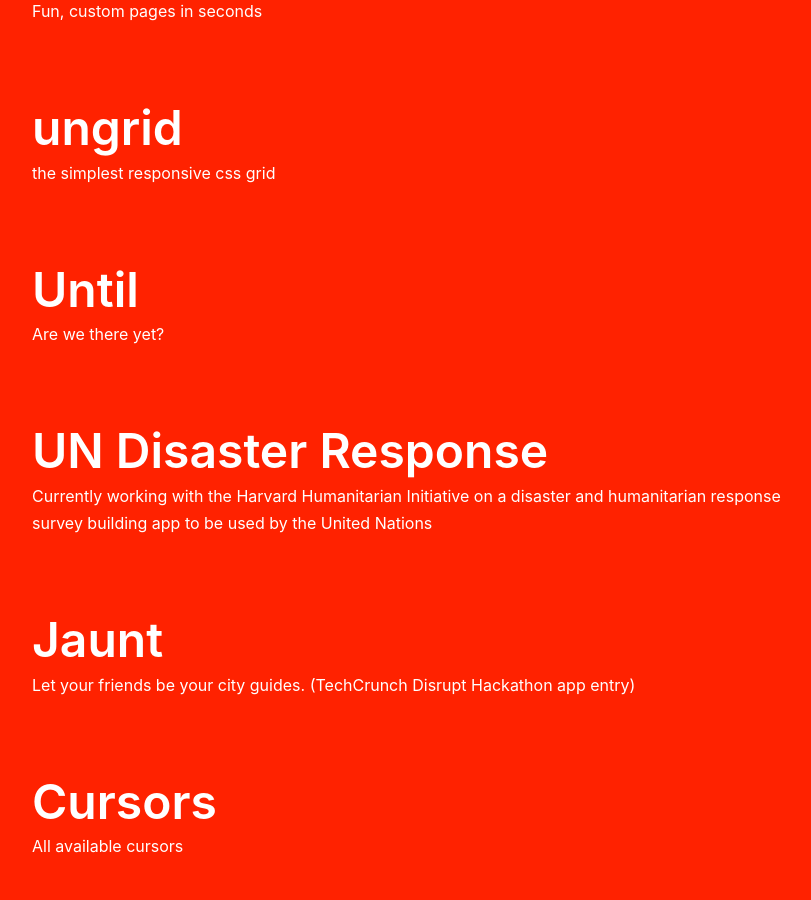
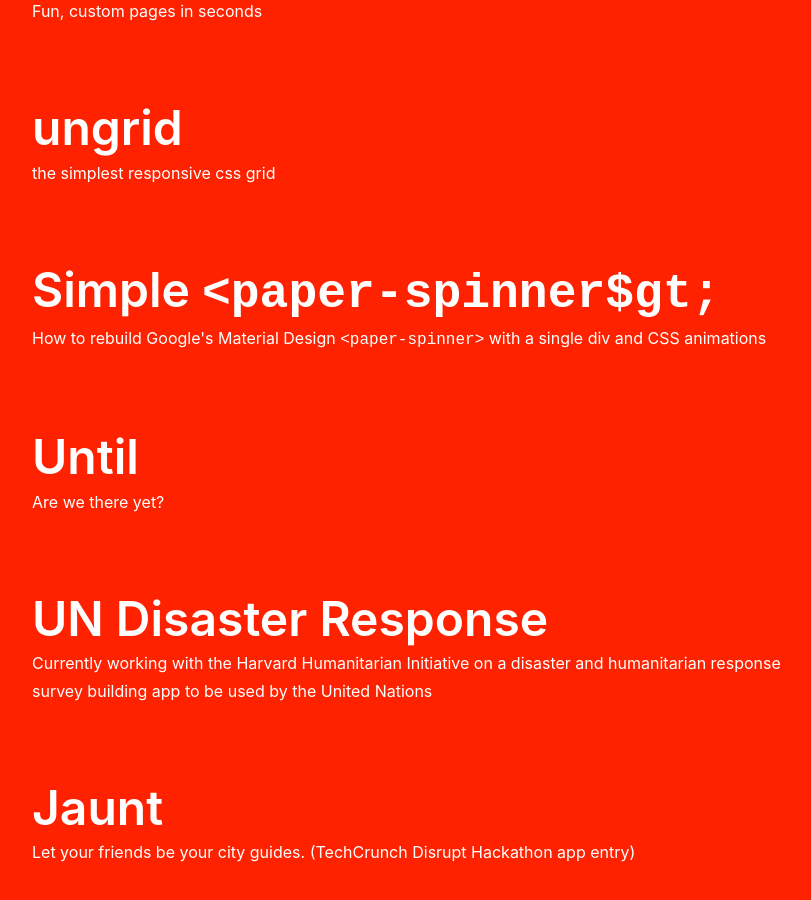
Before and after one commit to chrisnager/chrisnager.github.io, a Jekyll site: the page built from projects.html, in a window 1280 px wide and 900 px high, scrolled down 831 px. Shown: the whole window, without its empty margins (208-1019 px from the left). Built offline with Jekyll 4.4.1, drawn with Linux system fonts in a browser that asks for light colours; nearby versions of some CDN libraries; library files that are not in the unit come from our copies.

Commit message:
Add simple paper spinner, update relative links

```diff
--- a/projects.html
+++ b/projects.html
@@ -35,14 +35,21 @@
     </li>
 
     <li class="project">
-        <a class="project__link" href="//chrisnager.github.io/ungrid">
+        <a class="project__link" href="/ungrid">
             <h1 class="project__title">ungrid</h1>
             <p class="project__description">the simplest responsive css grid</p>
         </a>
     </li>
 
     <li class="project">
-        <a class="project__link" href="//chrisnager.github.io/until">
+        <a class="project__link" href="/simple-paper-spinner">
+            <h1 class="project__title">Simple <code>&lt;paper-spinner$gt;</code></h1>
+            <p class="project__description">How to rebuild Google's Material Design <code>&lt;paper-spinner&gt;</code> with a single div and CSS animations</p>
+        </a>
+    </li>
+
+    <li class="project">
+        <a class="project__link" href="/until">
             <h1 class="project__title">Until</h1>
             <p class="project__description">Are we there yet?</p>
         </a>
@@ -63,56 +70,56 @@
     </li>
 
     <li class="project">
-        <a class="project__link" href="//chrisnager.github.io/cursors">
+        <a class="project__link" href="/cursors">
             <h1 class="project__title">Cursors</h1>
             <p class="project__description">All available cursors</p>
         </a>
     </li>
 
     <li class="project">
-        <a class="project__link" href="//chrisnager.github.io/simple-debug.css">
+        <a class="project__link" href="/simple-debug.css">
             <h1 class="project__title">simple-debug.css</h1>
             <p class="project__description">Debug your layouts with one line of CSS</p>
         </a>
     </li>
 
     <li class="project">
-        <a class="project__link" href="//chrisnager.github.io/palette">
+        <a class="project__link" href="/palette">
             <h1 class="project__title">palette</h1>
             <p class="project__description">A simple color palette</p>
         </a>
     </li>
 
     <li class="project">
-        <a class="project__link" href="//chrisnager.github.io/short-color-names">
+        <a class="project__link" href="/short-color-names">
             <h1 class="project__title">&#9986; short color names</h1>
             <p class="project__description">The 44 CSS color names that are as short as or shorter than their corresponding hexcodes.</p>
         </a>
     </li>
 
     <li class="project">
-        <a class="project__link" href="//chrisnager.github.io/hexcodes">
+        <a class="project__link" href="/hexcodes">
             <h1 class="project__title">hexcodes</h1>
             <p class="project__description">All possible three digit hexcodes</p>
         </a>
     </li>
 
     <li class="project">
-        <a class="project__link" href="//github.com/chrisnager/tiny-google-fonts">
+        <a class="project__link" href="/tiny-google-fonts">
             <h1 class="project__title">tiny google fonts</h1>
             <p class="project__description">Strip down your google fonts significantly to only include the characters you're actually using</p>
         </a>
     </li>
 
     <li class="project">
-        <a class="project__link" href="//chrisnager.github.io/birthday-hex">
+        <a class="project__link" href="/birthday-hex">
             <h1 class="project__title">Birthday hex</h1>
             <p class="project__description">Find your birthday hexcode</p>
         </a>
     </li>
 
     <li class="project">
-        <a class="project__link" href="//chrisnager.github.io/svg-please">
+        <a class="project__link" href="/svg-please">
             <h1 class="project__title">SVG Please</h1>
             <p class="project__description">Simple script to replace your bitmap icons with inline SVGs with bitmap fallback built in</p>
         </a>
@@ -126,28 +133,28 @@
     </li>
 
     <li class="project">
-        <a class="project__link" href="//chrisnager.com/twadlib">
+        <a class="project__link" href="/twadlib">
             <h1 class="project__title">Twadlib!</h1>
             <p class="project__description">Ad-lib your tweets</p>
         </a>
     </li>
 
     <li class="project">
-        <a class="project__link" href="//chrisnager.github.io/bliss">
+        <a class="project__link" href="/bliss">
             <h1 class="project__title">Bliss</h1>
             <p class="project__description">Beautifully lean, ideal style sheets</p>
         </a>
     </li>
 
     <li class="project">
-        <a class="project__link" href="//github.com/chrisnager/crafted-css">
+        <a class="project__link" href="/crafted-css">
             <h1 class="project__title">Crafted CSS</h1>
             <p class="project__description">A personal compilation of CSS practices I follow</p>
         </a>
     </li>
 
     <li class="project">
-        <a class="project__link" href="//chrisnager.com/social-logos/">
+        <a class="project__link" href="/social-logos/">
             <h1 class="project__title">Social Logos</h1>
             <p class="project__description">Download official social logos</p>
         </a>
```
